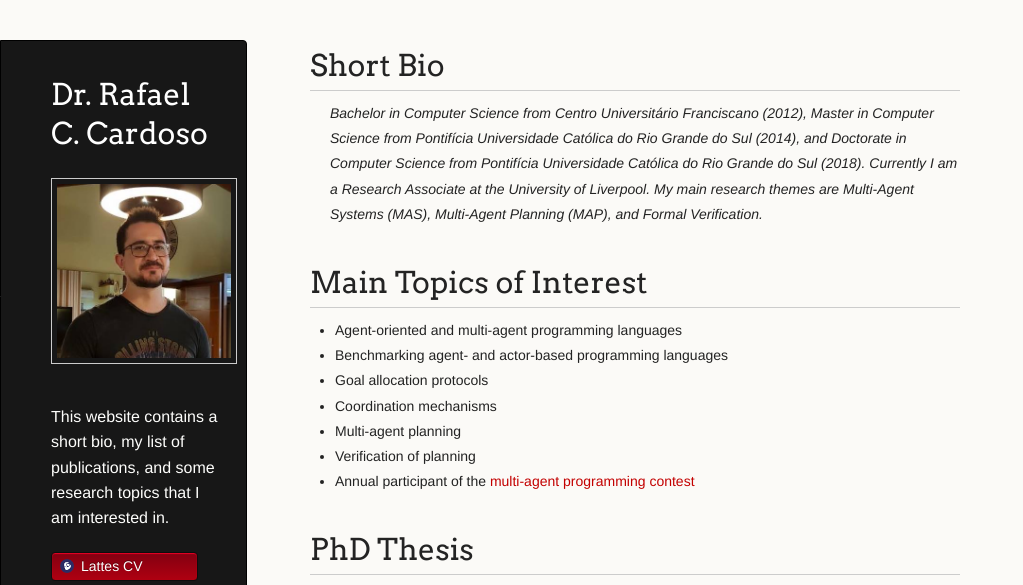
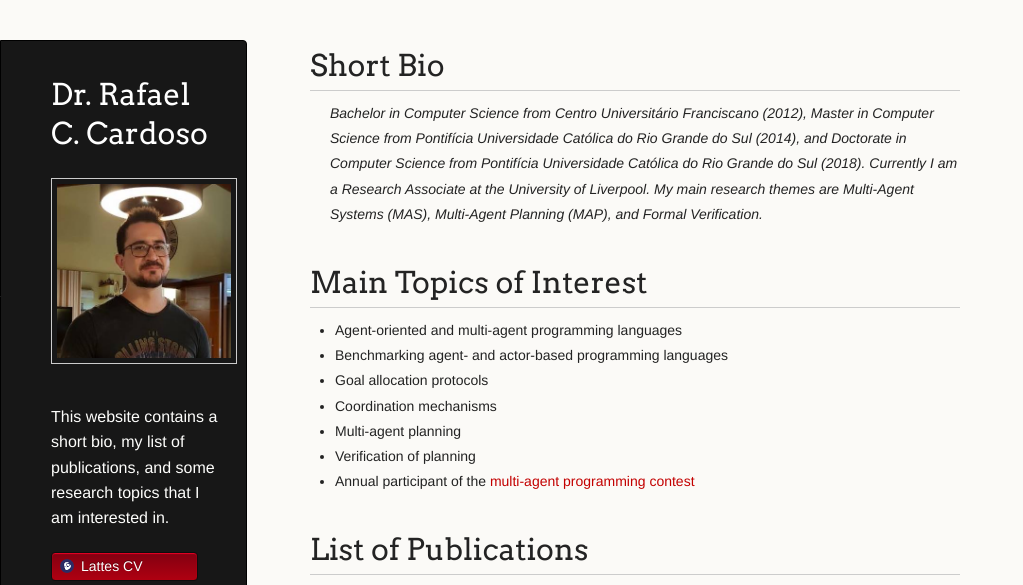
Before and after one commit to rafaelcaue/rafaelcaue.github.io, a Jekyll site: the page built from index.md, in a window 1280 px wide and 1400 px high. Shown: the top 585 px of the window, without its empty margins (0-1023 px from the left). Built offline with Jekyll 4.4.1, drawn with Linux system fonts in a browser that asks for light colours; our own code applies the rules of GitHub Pages for plain Markdown files; grey boxes are pictures that could not be loaded.

Commit message:
Update index.md

```diff
--- a/index.md
+++ b/index.md
@@ -16,6 +16,9 @@ layout: default
 *	Verification of planning
 *	Annual participant of the <a href="https://multiagentcontest.org/" target="_blank">multi-agent programming contest</a>
 
+# List of Publications
+<script src="https://bibbase.org/show?bib=https%3A%2F%2Frafaelcaue.github.io%2Fpublications.bib&jsonp=1&theme=side"></script>
+
 # PhD Thesis
 <script src="https://bibbase.org/show?bib=https%3A%2F%2Frafaelcaue.github.io%2Fphd.bib&jsonp=1"></script>
 
```
Also changed, not shown: other parts of index.md (+0 -3 lines).
